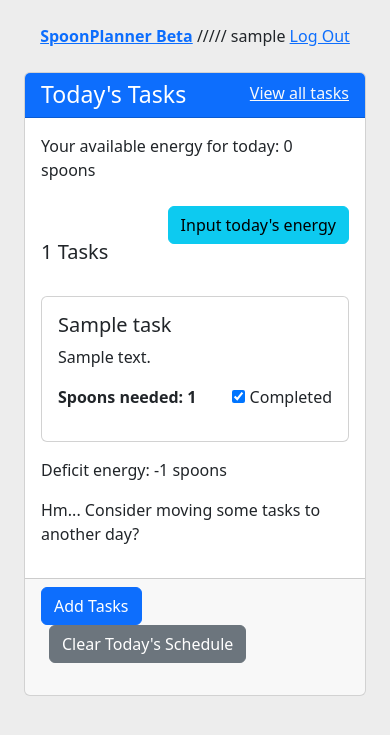
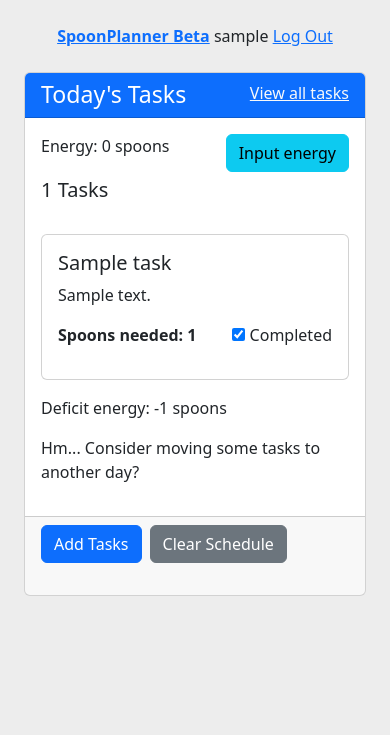
Before and after one commit to knutinator/spoon-planner, a Django app: page / in a window 390 px wide. Shown: the top 735 px of the page. Run offline with Django 3.2, Linux system fonts and the light colour scheme; a user stored in the database is signed in; tables that the repository leaves empty hold one stand-in row (values such as "Sample post"); some libraries are stand-ins or nearby versions.

Commit message:
Shorten labels to improve mobile layout

```diff
--- a/templates/base.html
+++ b/templates/base.html
@@ -22,8 +22,8 @@
         <strong><a href="{% url 'home' %}">SpoonPlanner Beta</a></strong>
 
         {% if user.is_authenticated %}
-        /////
-        <span>{{ user.username }}</span>
+
+        <span> {{ user.username }}</span>
         <a href="{% url 'logout' %}">Log Out</a>
         {% else %}
         <a href="{% url 'login' %}">Log In</a>
--- a/templates/home.html
+++ b/templates/home.html
@@ -17,16 +17,16 @@
           <div class="card-body">
             {% if user.is_authenticated %}
               {% if daily_energy %}
-                <p class="mb-4 float-start">Your available energy for today: {{ daily_energy.user_energy }} spoons</p>
-                <a href="/energy_input/" class="btn btn-info float-end">Input today's energy</a>
+                <p class="mb-4 float-start">Energy: {{ daily_energy.user_energy }} spoons</p>
+                <a href="/energy_input/" class="btn btn-info float-end">Input energy</a>
               {% endif %}
               {% if selected_tasks %}
                 <div class="d-flex justify-content-between align-items-center mb-4" style="clear: both;">
                   <h5 class="card-subtitle mb-2">{{ selected_tasks|length }} Tasks</h5>
-                  <form method="post" action="{% url 'clear-selected' %}">
-                    {% csrf_token %}
 
-                  </form>
+
+
+
                 </div>
                 {% for task in selected_tasks %}
                   <div class="card mb-3">
@@ -42,7 +42,7 @@
                   </div>
                 {% endfor %}
               {% else %}
-                <p style="clear: both;"><strong>No tasks scheduled for today.</strong></p>
+                <p style="clear: both;" class="py-5"><strong>No tasks scheduled for today.</strong></p>
               {% endif %}
 
               {% if energy_diff >= 0 %}
@@ -63,7 +63,7 @@
 
             <form method="post" action="{% url 'clear-selected' %}">
                 {% csrf_token %}
-                <button type="submit" class="btn btn-secondary mb-4 float-left mx-2">Clear Today's Schedule</button>
+                <button type="submit" class="btn btn-secondary mb-4 float-left mx-2">Clear Schedule</button>
             </form>
             {% endif %}
           </div>
--- a/templates/task_list.html
+++ b/templates/task_list.html
@@ -31,7 +31,7 @@
         <form method="post" class="float-start" action="{% url 'task-select' task.pk %}">
           {% csrf_token %}
           <button type="submit" name="selected" value="on" class="btn btn-success btn-sm"{% if task.selected %}active{% endif %}">
-            {% if task.selected %}Added{% else %}Add to Today's Tasks{% endif %}
+            {% if task.selected %}Added{% else %}Add to schedule{% endif %}
           </button>
 
         <br>
```
